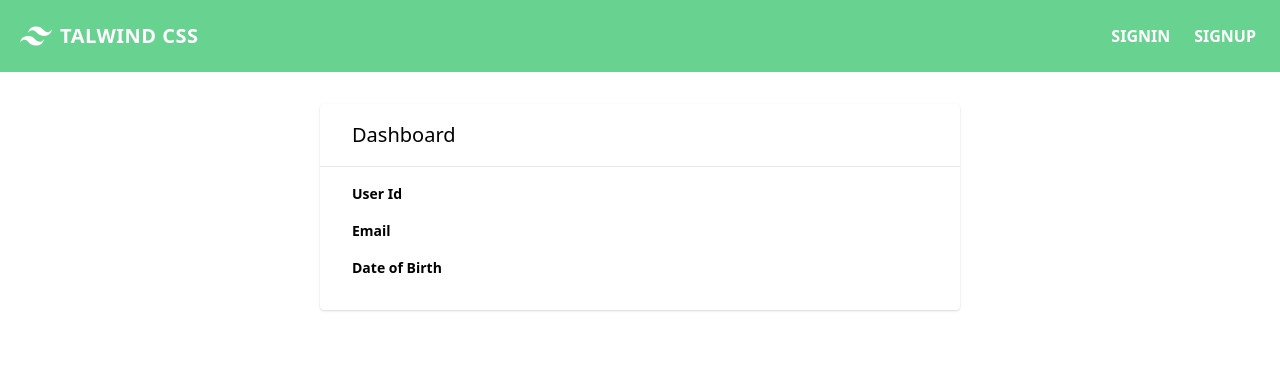
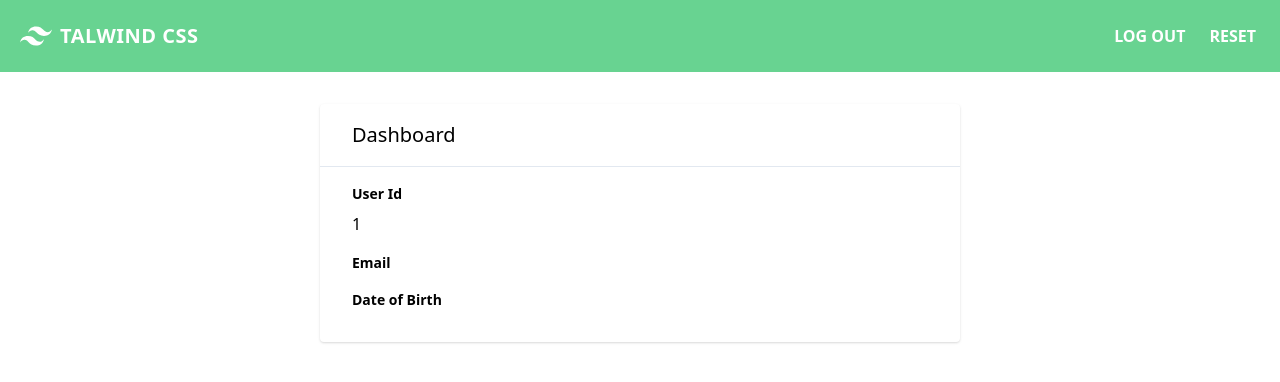
Before and after one commit to parth-bhavsar-one/nextjs-demo, a Next.js app: page /user/dashboard in a window 1280 px wide. Before the commit this address had no page. Shown: the top 382 px of the page. Built offline with nearby package versions, Linux system fonts and the light colour scheme; data requests are answered from the project's data file; sample sign-in values are in the browser's storage.

Commit message:
Session Management

```diff
--- a/component/landingPage.tsx
+++ b/component/landingPage.tsx
@@ -12,14 +12,14 @@ const NavBar: NextPage = () => {
   };
 
   const logout = () => {
-    localStorage.clear();
+    sessionStorage.clear();
     router.push("/auth/signin");
     setFlag(true);
   };
 
 
   useEffect(() => {
-    let token = localStorage.getItem("token");
+    let token = sessionStorage.getItem("token");
     if (token) {
       setFlag(false);
     } else {
--- a/pages/api/hello.ts
+++ b/pages/api/hello.ts
@@ -1,4 +1,3 @@
-// Next.js API route support: https://nextjs.org/docs/api-routes/introduction
 import type { NextApiRequest, NextApiResponse } from 'next'
 
 type Data = {
--- a/pages/auth/signin.tsx
+++ b/pages/auth/signin.tsx
@@ -39,8 +39,8 @@ const Signin: NextPage = () => {
       })
       .then((result) => {
         if (result && result.token) {
-          localStorage.setItem("token", result.token);
-          localStorage.setItem("userId", result.id);
+          sessionStorage.setItem("token", result.token);
+          sessionStorage.setItem("userId", result.id);
           router.push("/user/dashboard");
         } else {
           setCustomError({ message: result.message });
--- a/pages/auth/signup.tsx
+++ b/pages/auth/signup.tsx
@@ -47,7 +47,7 @@ const SignUp: NextPage = () => {
 			})
 			.then((result) => {
 				alert(result.message)
-        localStorage.setItem("token", result.token);
+        sessionStorage.setItem("token", result.token);
         console.log(result.token);
 				router.push("/auth/signin");
 			})
--- a/pages/user/dashboard.tsx
+++ b/pages/user/dashboard.tsx
@@ -1,10 +1,3 @@
-// import type { NextPage } from "next";
-// const Signin: NextPage = () => {
-// 	return <div>Dashboard</div>;
-// };
-
-// export default Signin;
-
 import type { NextPage } from "next";
 import router from "next/router";
 import { Fragment, useEffect, useState } from "react";
@@ -16,14 +9,15 @@ const Dashboard: NextPage = () => {
     dob: "",
   });
 
-
 	useEffect(() => {
-	  let token = localStorage.getItem("token");
+	  let token = sessionStorage.getItem("token");
 	  if (!token) {
 		router.push("/auth/signin");
+    sessionStorage.clear();
 	  }
+
 	  else {
-		  fetch("/api/users/dashboard?id=" + localStorage.getItem("userId"), {
+		  fetch("/api/users/dashboard?id=" + sessionStorage.getItem("userId"), {
 			method: "GET",
 			headers: {
 			  "Content-Type": "application/json",
--- a/pages/user/resetpassword.tsx
+++ b/pages/user/resetpassword.tsx
@@ -30,11 +30,11 @@ const ResetPassword: NextPage = () => {
   const handleResetClick = (data:any) => {
     console.log(data)
     let users = {
-      id: localStorage.getItem("userId"),
+      id: sessionStorage.getItem("userId"),
       password: data.newPassword
     }
 
-    let token = localStorage.getItem("token");
+    let token = sessionStorage.getItem("token");
     fetch(`/api/users/resetPassword?token=${token}`, {
       method: "PUT",
       headers: {
```
Also changed, not shown: component/form.tsx (+0 -155 lines).
